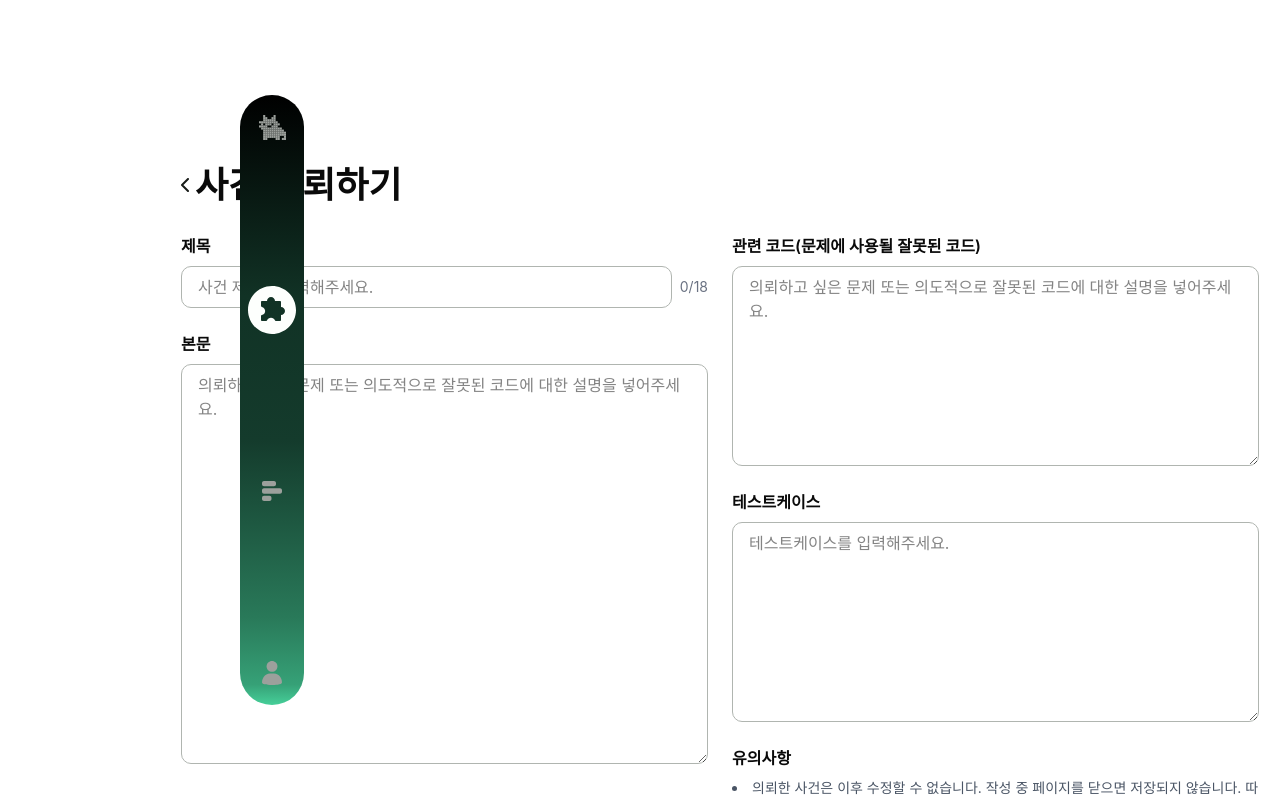
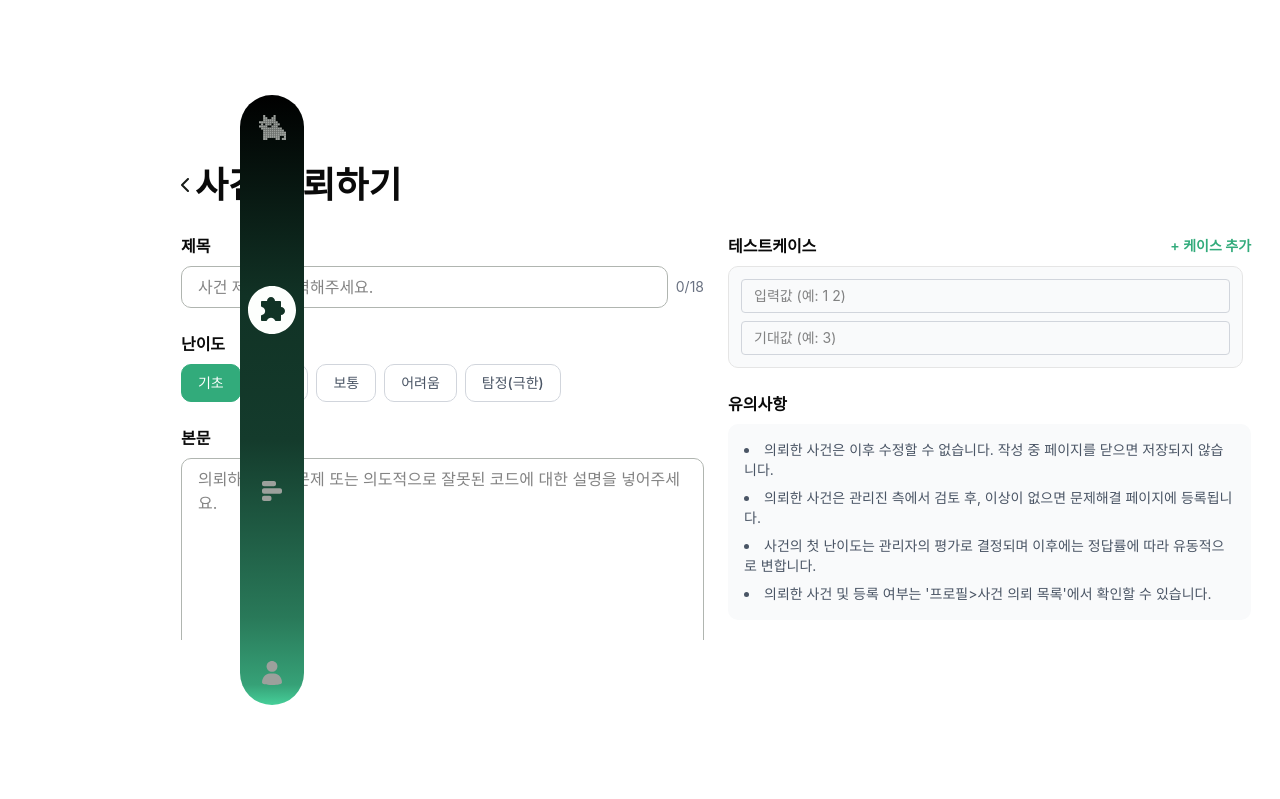
Before and after one commit to IdeaFestival-TeamSG/Cotam-Front, a Next.js app: page /postProblem in a window 1280 px wide. Shown: the top 799 px of the page. Built offline with nearby package versions, Linux system fonts and the light colour scheme; no server answers; a web font is replaced by a local one.

Commit message:
feat: Add new page for users to post problems with title, description, difficulty, and test cases.

```diff
--- a/src/pageContainer/postProblemPage/index.tsx
+++ b/src/pageContainer/postProblemPage/index.tsx
@@ -4,15 +4,68 @@ import { useRouter } from "next/navigation";
 import { useState } from "react";
 import Arrow from "@/assets/Arrow";
 import { cn } from "@/lib";
+import { useForm, useFieldArray, SubmitHandler } from "react-hook-form";
+import { post } from "@/lib/api/http";
+import type { ProblemDifficultType } from "@/types";
+
+type TestCase = {
+  input: string;
+  expectedOutput: string;
+};
+
+type PostProblemForm = {
+  title: string;
+  description: string;
+  difficulty: ProblemDifficultType;
+  testCases: TestCase[];
+};
+
+const filterArrayDifficult: { title: string; difficult: ProblemDifficultType }[] = [
+  { title: "기초", difficult: "BASIC" },
+  { title: "쉬움", difficult: "EASY" },
+  { title: "보통", difficult: "NORMAL" },
+  { title: "어려움", difficult: "HARD" },
+  { title: "탐정(극한)", difficult: "DETECTIVE" },
+];
 
 const PostProblemPage = () => {
   const router = useRouter();
-  const [title, setTitle] = useState("");
-  const [body, setBody] = useState("");
-  const [code, setCode] = useState("");
-  const [testCase, setTestCase] = useState("");
+  const maxTitleLength = 18;
 
-  const maxTitleLength = 18;
+  const {
+    register,
+    handleSubmit,
+    control,
+    setValue,
+    watch,
+    formState: { errors },
+  } = useForm<PostProblemForm>({
+    defaultValues: {
+      title: "",
+      description: "",
+      difficulty: "BASIC",
+      testCases: [{ input: "", expectedOutput: "" }],
+    },
+  });
+
+  const { fields, append, remove } = useFieldArray({
+    control,
+    name: "testCases",
+  });
+
+  const onSubmit: SubmitHandler<PostProblemForm> = async (data) => {
+    try {
+      await post("/pending-problem", data);
+      alert("사건 의뢰가 성공적으로 접수되었습니다.");
+      router.push("/problem");
+    } catch (error) {
+      console.error("사건 의뢰 실패:", error);
+      alert("사건 의뢰 중 오류가 발생했습니다.");
+    }
+  };
+
+  const selectedDifficulty = watch("difficulty");
+  const titleValue = watch("title");
 
   return (
     <div
@@ -20,7 +73,10 @@ const PostProblemPage = () => {
         "w-screen h-screen flex justify-center items-center pl-40 gap-40",
       )}
     >
-      <div className="w-[67.387rem] flex flex-col gap-6 h-[30rem]">
+      <form
+        onSubmit={handleSubmit(onSubmit)}
+        className="w-[67.387rem] flex flex-col gap-6 h-[30rem]"
+      >
         {/* Header */}
         <div className="flex items-center justify-between">
           <div className="flex items-center gap-[6px]">
@@ -43,8 +99,8 @@ const PostProblemPage = () => {
         </div>
 
         {/* Form */}
-        <div className="flex gap-6">
-          {/* Left Section: 제목, 본문 */}
+        <div className="flex gap-6 h-full overflow-y-auto pr-2 pb-4">
+          {/* Left Section: 제목, 본문, 난이도 */}
           <div className="flex-1 flex flex-col gap-6">
             {/* 제목 */}
             <div className="flex flex-col gap-2">
@@ -55,71 +111,103 @@ const PostProblemPage = () => {
                 <input
                   id="title"
                   type="text"
-                  value={title}
-                  onChange={(e) => setTitle(e.target.value)}
+                  maxLength={maxTitleLength}
                   placeholder="사건 제목을 입력해주세요."
-                  maxLength={maxTitleLength}
                   className="flex-1 px-4 py-2 border border-solid border-[#B0B5B0] rounded-lg outline-none focus:border-[#32AB7B]"
+                  {...register("title", { required: true })}
                 />
                 <span className="text-sm text-gray-500">
-                  {title.length}/{maxTitleLength}
+                  {titleValue?.length || 0}/{maxTitleLength}
                 </span>
               </div>
             </div>
 
+            {/* 난이도 */}
+            <div className="flex flex-col gap-2">
+              <label className="text-base font-semibold">난이도</label>
+              <div className="flex gap-2">
+                {filterArrayDifficult.map((item) => (
+                  <button
+                    key={item.difficult}
+                    type="button"
+                    onClick={() => setValue("difficulty", item.difficult)}
+                    className={cn(
+                      "px-4 py-2 rounded-lg text-sm font-medium transition-colors border",
+                      selectedDifficulty === item.difficult
+                        ? "bg-[#32AB7B] text-white border-[#32AB7B]"
+                        : "bg-white text-gray-600 border-gray-300 hover:bg-gray-50"
+                    )}
+                  >
+                    {item.title}
+                  </button>
+                ))}
+              </div>
+            </div>
+
             {/* 본문 */}
-            <div className="flex flex-col gap-2">
-              <label htmlFor="body" className="text-base font-semibold">
+            <div className="flex flex-col gap-2 flex-1">
+              <label htmlFor="description" className="text-base font-semibold">
                 본문
               </label>
               <textarea
-                id="body"
-                value={body}
-                onChange={(e) => setBody(e.target.value)}
+                id="description"
                 placeholder="의뢰하고 싶은 문제 또는 의도적으로 잘못된 코드에 대한 설명을 넣어주세요."
-                className="w-full min-h-[400px] px-4 py-2 border border-solid border-[#B0B5B0] rounded-lg outline-none focus:border-[#32AB7B] resize-y"
+                className="w-full h-full min-h-[200px] px-4 py-2 border border-solid border-[#B0B5B0] rounded-lg outline-none focus:border-[#32AB7B] resize-none"
+                {...register("description", { required: true })}
               />
             </div>
           </div>
 
-          {/* Right Section: 관련 코드, 테스트케이스, 유의사항 */}
+          {/* Right Section: 테스트케이스, 유의사항 */}
           <div className="flex-1 flex flex-col gap-6">
-            {/* 관련 코드 */}
+            {/* 테스트케이스 */}
             <div className="flex flex-col gap-2">
-              <label htmlFor="code" className="text-base font-semibold">
-                관련 코드(문제에 사용될 잘못된 코드)
-              </label>
-              <textarea
-                id="code"
-                value={code}
-                onChange={(e) => setCode(e.target.value)}
-                placeholder="의뢰하고 싶은 문제 또는 의도적으로 잘못된 코드에 대한 설명을 넣어주세요."
-                className="w-full min-h-[200px] px-4 py-2 border border-solid border-[#B0B5B0] rounded-lg outline-none focus:border-[#32AB7B] resize-y"
+              <div className="flex justify-between items-center">
+                <label className="text-base font-semibold">테스트케이스</label>
+                <button
+                  type="button"
+                  onClick={() => append({ input: "", expectedOutput: "" })}
+                  className="text-sm text-[#32AB7B] font-semibold hover:underline"
+                >
+                  + 케이스 추가
+                </button>
+              </div>
+              <div className="flex flex-col gap-3 max-h-[300px] overflow-y-auto pr-2">
+                {fields.map((field, index) => (
+                  <div key={field.id} className="flex gap-2 items-start p-3 border rounded-lg bg-gray-50 relative">
+                    <div className="flex-1 flex flex-col gap-2">
+                      <input
+                        placeholder="입력값 (예: 1 2)"
+                        className="px-3 py-1.5 border border-gray-300 rounded text-sm outline-none focus:border-[#32AB7B]"
+                        {...register(`testCases.${index}.input` as const, { required: true })}
+                      />
+                      <input
+                        placeholder="기대값 (예: 3)"
+                        className="px-3 py-1.5 border border-gray-300 rounded text-sm outline-none focus:border-[#32AB7B]"
+                        {...register(`testCases.${index}.expectedOutput` as const, { required: true })}
                       />
                     </div>
-
-            {/* 테스트케이스 */}
-            <div className="flex flex-col gap-2">
-              <label htmlFor="testCase" className="text-base font-semibold">
-                테스트케이스
-              </label>
-              <textarea
-                id="testCase"
-                value={testCase}
-                onChange={(e) => setTestCase(e.target.value)}
-                placeholder="테스트케이스를 입력해주세요."
-                className="w-full min-h-[200px] px-4 py-2 border border-solid border-[#B0B5B0] rounded-lg outline-none focus:border-[#32AB7B] resize-y"
-              />
+                    {fields.length > 1 && (
+                      <button
+                        type="button"
+                        onClick={() => remove(index)}
+                        className="text-gray-400 hover:text-red-500"
+                      >
+                        ×
+                      </button>
+                    )}
+                  </div>
+                ))}
+              </div>
             </div>
 
             {/* 유의사항 */}
             <div className="flex flex-col gap-2">
               <h2 className="text-base font-semibold">유의사항</h2>
-              <ul className="flex flex-col gap-2 text-sm text-gray-600 list-disc list-inside">
+              <ul className="flex flex-col gap-2 text-sm text-gray-600 list-disc list-inside bg-gray-50 p-4 rounded-lg">
                 <li>
                   의뢰한 사건은 이후 수정할 수 없습니다. 작성 중 페이지를 닫으면
-                  저장되지 않습니다. 따라서 개인 메모장, 노션 등에 완벽히 작성
-                  후, 복사 붙여넣기 하는 것을 권장드립니다.
+                  저장되지 않습니다.
                 </li>
                 <li>
                   의뢰한 사건은 관리진 측에서 검토 후, 이상이 없으면 문제해결
@@ -135,20 +223,20 @@ const PostProblemPage = () => {
                 </li>
               </ul>
             </div>
-          </div>
-        </div>
 
              {/* Submit Button */}
-        <div className="flex justify-end">
+            <div className="flex justify-end mt-auto">
               <button
-            type="button"
-            className="px-6 py-3 bg-[#48514C] text-white rounded-lg font-semibold hover:bg-[#3a413c] transition-colors"
+                type="submit"
+                className="px-6 py-3 bg-[#48514C] text-white rounded-lg font-semibold hover:bg-[#3a413c] transition-colors w-full"
               >
                 사건 의뢰하기
               </button>
             </div>
           </div>
         </div>
+      </form>
+    </div>
   );
 };
 
```
Lines whose indentation alone changed are shown as unchanged.
